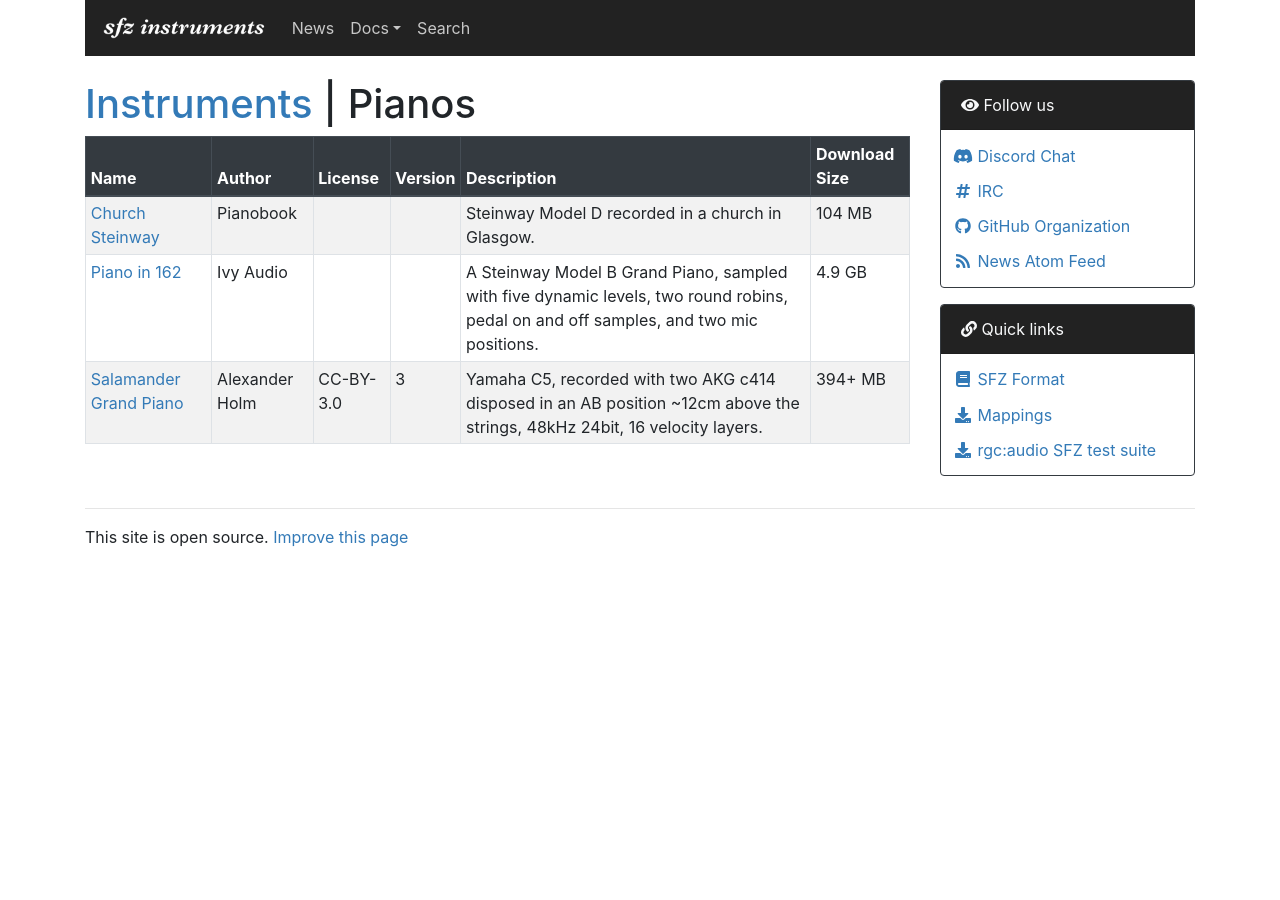
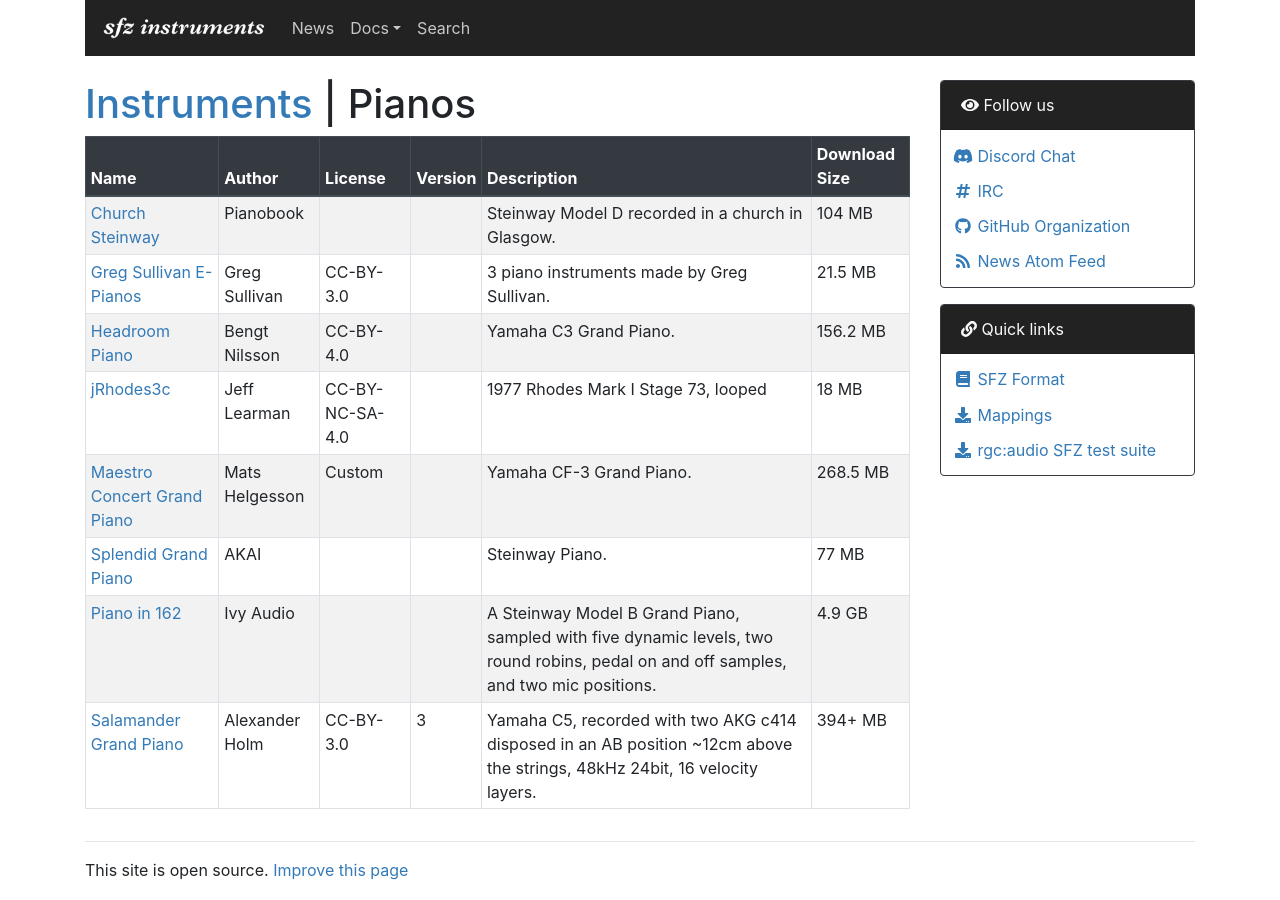
Before and after one commit to sfzinstruments/sfzinstruments.github.io, a Jekyll site: the page built from pianos/index.md, in a window 1280 px wide. Built offline with Jekyll 4.4.1, drawn with Linux system fonts in a browser that asks for light colours; nearby versions of some CDN libraries.

Commit message:
Added latest pianos

```diff
--- a/_data/sfz/instruments.yml
+++ b/_data/sfz/instruments.yml
@@ -342,6 +342,56 @@
       "Steinway Model D recorded in a church in Glasgow."
     use_details_page: true
 
+  - name:    "Greg Sullivan E-Pianos"
+    page:    "greg_sullivan_e-pianos"
+#   version: ""
+    author:  "Greg Sullivan"
+    license: "CC-BY-3.0"
+    url:     "https://github.com/sfzinstruments/GregSullivan.E-Pianos/"
+    download_size: "21.5 MB"
+    short_description:
+      "3 piano instruments made by Greg Sullivan."
+
+  - name:    "Headroom Piano"
+    page:    "headroom_piano"
+#   version: ""
+    author:  "Bengt Nilsson"
+    license: "CC-BY-4.0"
+    url:     "https://github.com/sfzinstruments/BengtNilsson.HeadroomPiano/"
+    download_size: "156.2 MB"
+    short_description:
+      "Yamaha C3 Grand Piano."
+
+  - name:    "jRhodes3c"
+    page:    "jrhodes3c"
+#   version: ""
+    author:  "Jeff Learman"
+    license: "CC-BY-NC-SA-4.0"
+    url:     "https://github.com/sfzinstruments/jlearman.jRhodes3c/"
+    download_size: "18 MB"
+    short_description:
+      "1977 Rhodes Mark I Stage 73, looped"
+
+  - name:    "Maestro Concert Grand Piano"
+    page:    "maestro_concert_grand_piano"
+#   version: ""
+    author:  "Mats Helgesson"
+    license: "Custom"
+    url: "https://github.com/sfzinstruments/MatsHelgesson.MaestroConcertGrandPiano/"
+    download_size: "268.5 MB"
+    short_description:
+      "Yamaha CF-3 Grand Piano."
+
+  - name:    "Splendid Grand Piano"
+    page:    "splendid_grand_piano"
+#   version: ""
+    author:  "AKAI"
+#   license: ""
+    url: "https://github.com/sfzinstruments/SplendidGrandPiano/"
+    download_size: "77 MB"
+    short_description:
+      "Steinway Piano."
+
   - name:    "Piano in 162"
     page:    "in_162"
 #   version: ""
```
Also changed, not shown: pianos/greg_sullivan_e-pianos.md (added, +4 -0 lines), pianos/headroom_piano.md (added, +4 -0 lines), pianos/jrhodes3c.md (added, +4 -0 lines), pianos/maestro_concert_grand_piano.md (added, +4 -0 lines), pianos/salamander.md (+5 -0 lines), pianos/splendid_grand_piano.md (added, +4 -0 lines).
